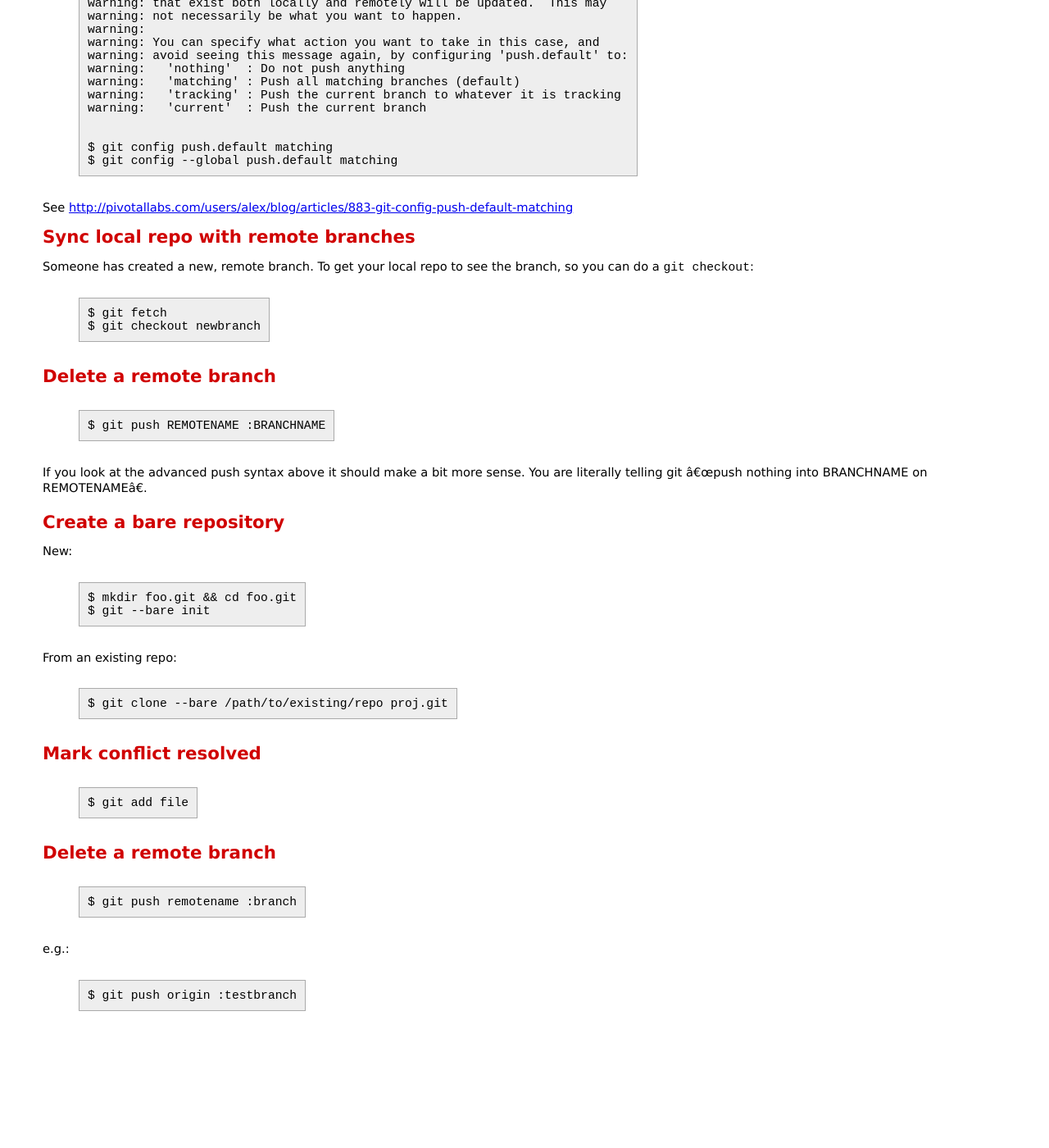
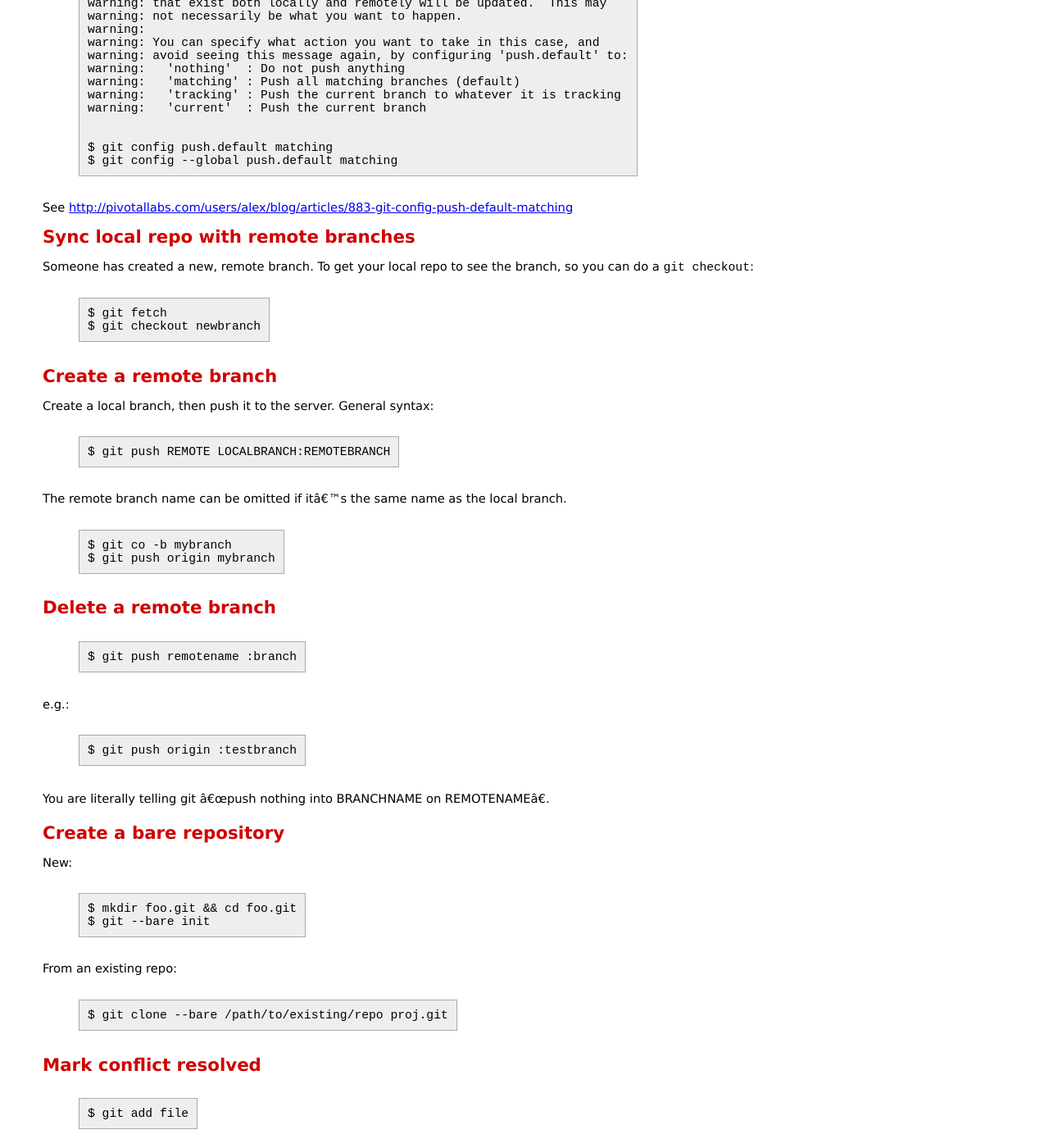
Before and after one commit to bmc/cheat-sheets, a Jekyll site: the page built from git.md, in a window 1280 px wide and 1400 px high, scrolled down 316 px. Shown: the whole window at 82% size. Built offline with Jekyll 4.4.1, drawn with Linux system fonts in a browser that asks for light colours; before the commit the page ends 1571 px from its top, so only the background shows below that; some of the changed text lies outside the part shown.

Commit message:
Create a remote branch

```diff
--- a/git.md
+++ b/git.md
@@ -39,13 +39,27 @@ branch, so you can do a `git checkout`:
     $ git fetch
     $ git checkout newbranch
 
+# Create a remote branch
+
+Create a local branch, then push it to the server. General syntax:
+
+    $ git push REMOTE LOCALBRANCH:REMOTEBRANCH
+
+The remote branch name can be omitted if it's the same name as the local
+branch.
+
+    $ git co -b mybranch
+    $ git push origin mybranch
+
 # Delete a remote branch
 
-    $ git push REMOTENAME :BRANCHNAME
+    $ git push remotename :branch
 
-If you look at the advanced push syntax above it should make a bit more
-sense. You are literally telling git "push nothing into BRANCHNAME on
-REMOTENAME".
+e.g.:
+
+    $ git push origin :testbranch
+
+You are literally telling git "push nothing into BRANCHNAME on REMOTENAME".
 
 # Create a bare repository
 
@@ -61,11 +75,3 @@ From an existing repo:
 # Mark conflict resolved
 
     $ git add file
-
-# Delete a remote branch
-
-    $ git push remotename :branch
-
-e.g.:
-
-    $ git push origin :testbranch
```
